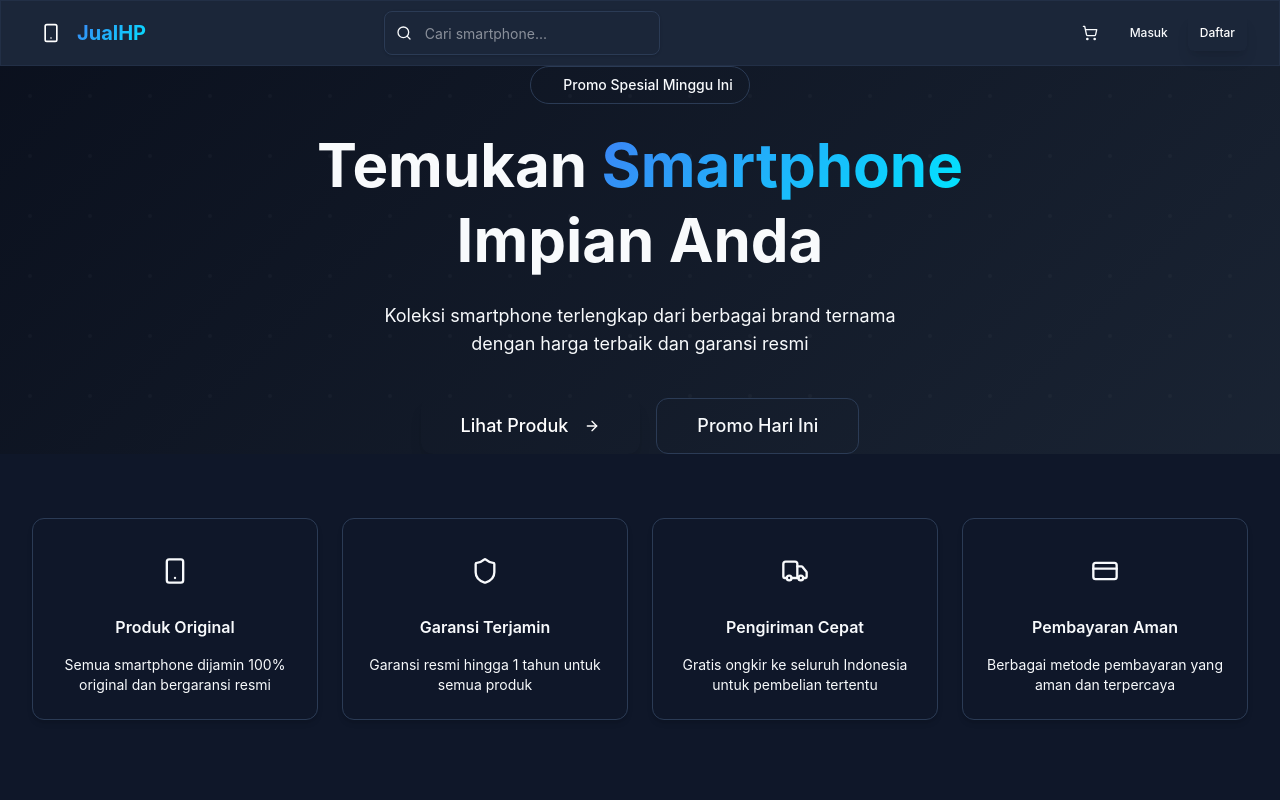
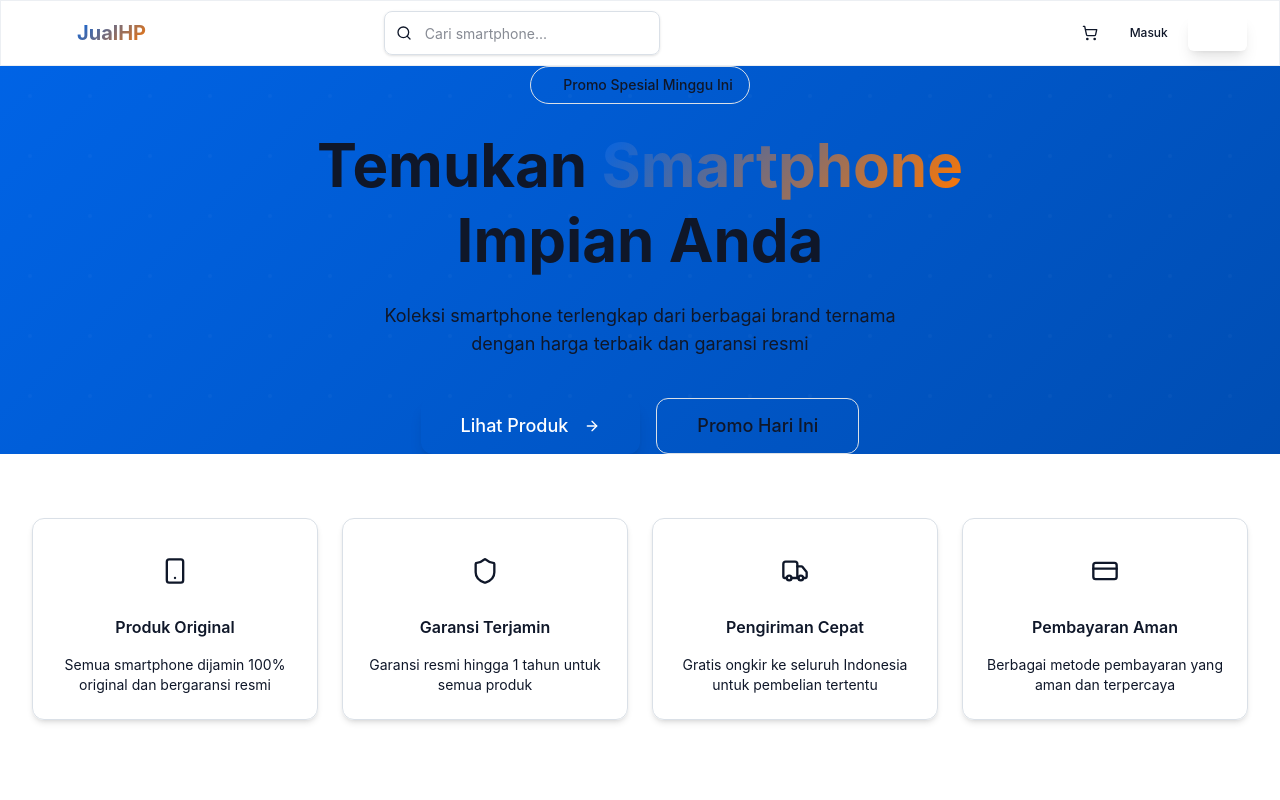
Before and after one commit to Arthav/jual-hp, a React (Vite) app in the folder fe-jual-hp/: page / in a window 1280 px wide. Shown: the top 800 px of the page. Built offline with nearby package versions, Linux system fonts and the light colour scheme.

Commit message:
feat: establish comprehensive design system with OLX-style colors, gradients, shadows, and utility classes for light/dark modes.

```diff
--- a/fe-jual-hp/src/index.css
+++ b/fe-jual-hp/src/index.css
@@ -1,36 +1,36 @@
 @import "tailwindcss";
 
-/* Design System - Phone E-Commerce */
+/* Design System - Phone E-Commerce (OLX-Style) */
 :root {
-  /* Primary - Electric Blue */
-  --primary: 217 91% 60%;
+  /* Primary - OLX Blue */
+  --primary: 214 100% 45%;
   --primary-foreground: 0 0% 100%;
-  --primary-glow: 217 91% 75%;
+  --primary-glow: 214 100% 55%;
 
-  /* Secondary - Slate */
-  --secondary: 215 25% 27%;
-  --secondary-foreground: 210 40% 98%;
+  /* Secondary - Light Gray */
+  --secondary: 210 20% 96%;
+  --secondary-foreground: 222 47% 11%;
 
-  /* Accent - Cyan */
-  --accent: 186 100% 50%;
-  --accent-foreground: 222 47% 11%;
+  /* Accent - OLX Orange */
+  --accent: 28 100% 50%;
+  --accent-foreground: 0 0% 100%;
 
-  /* Backgrounds */
-  --background: 222 47% 11%;
-  --foreground: 210 40% 98%;
+  /* Backgrounds - Clean White */
+  --background: 0 0% 100%;
+  --foreground: 222 47% 11%;
 
   /* Cards */
-  --card: 217 33% 17%;
-  --card-foreground: 210 40% 98%;
+  --card: 0 0% 100%;
+  --card-foreground: 222 47% 11%;
 
   /* Muted */
-  --muted: 217 33% 25%;
-  --muted-foreground: 215 20% 65%;
+  --muted: 210 20% 96%;
+  --muted-foreground: 215 25% 45%;
 
   /* Borders */
-  --border: 217 33% 25%;
-  --input: 217 33% 25%;
-  --ring: 217 91% 60%;
+  --border: 214 20% 88%;
+  --input: 214 20% 88%;
+  --ring: 214 100% 45%;
 
   /* Destructive */
   --destructive: 0 84% 60%;
@@ -40,64 +40,64 @@
   --success: 142 76% 36%;
   --success-foreground: 0 0% 100%;
 
-  /* Warning */
-  --warning: 38 92% 50%;
-  --warning-foreground: 0 0% 0%;
+  /* Warning - Use Accent Orange */
+  --warning: 28 100% 50%;
+  --warning-foreground: 0 0% 100%;
 
   /* Popover */
+  --popover: 0 0% 100%;
+  --popover-foreground: 222 47% 11%;
+
+  /* Radius */
+  --radius: 0.5rem;
+
+  /* Gradients */
+  --gradient-primary: linear-gradient(135deg, hsl(214 100% 45%), hsl(28 100% 50%));
+  --gradient-card: linear-gradient(180deg, hsl(0 0% 100%), hsl(210 20% 98%));
+  --gradient-hero: linear-gradient(135deg, hsl(214 100% 45%), hsl(214 100% 35%));
+
+  /* Shadows */
+  --shadow-sm: 0 2px 8px -2px hsl(0 0% 0% / 0.08);
+  --shadow-md: 0 4px 16px -4px hsl(0 0% 0% / 0.1);
+  --shadow-lg: 0 8px 32px -8px hsl(0 0% 0% / 0.15);
+  --shadow-glow: 0 0 30px hsl(214 100% 45% / 0.2);
+  --shadow-accent: 0 0 30px hsl(28 100% 50% / 0.2);
+}
+
+/* Dark mode override */
+.dark {
+  --primary: 214 100% 55%;
+  --primary-foreground: 0 0% 100%;
+
+  --secondary: 215 25% 20%;
+  --secondary-foreground: 210 40% 98%;
+
+  --accent: 28 100% 55%;
+  --accent-foreground: 0 0% 100%;
+
+  --background: 222 47% 11%;
+  --foreground: 210 40% 98%;
+
+  --card: 217 33% 17%;
+  --card-foreground: 210 40% 98%;
+
+  --muted: 217 33% 25%;
+  --muted-foreground: 215 20% 65%;
+
+  --border: 217 33% 25%;
+  --input: 217 33% 25%;
+
   --popover: 217 33% 17%;
   --popover-foreground: 210 40% 98%;
 
-  /* Radius */
-  --radius: 0.75rem;
-
-  /* Gradients */
-  --gradient-primary: linear-gradient(135deg, hsl(217 91% 60%), hsl(186 100% 50%));
+  --gradient-primary: linear-gradient(135deg, hsl(214 100% 55%), hsl(28 100% 55%));
   --gradient-card: linear-gradient(180deg, hsl(217 33% 20%), hsl(217 33% 14%));
   --gradient-hero: linear-gradient(135deg, hsl(222 47% 8%), hsl(217 33% 15%));
 
-  /* Shadows */
   --shadow-sm: 0 2px 8px -2px hsl(0 0% 0% / 0.3);
   --shadow-md: 0 4px 16px -4px hsl(0 0% 0% / 0.4);
   --shadow-lg: 0 8px 32px -8px hsl(0 0% 0% / 0.5);
-  --shadow-glow: 0 0 40px hsl(217 91% 60% / 0.3);
-  --shadow-accent: 0 0 30px hsl(186 100% 50% / 0.25);
-}
-
-/* Light mode override */
-.light {
-  --primary: 217 91% 50%;
-  --primary-foreground: 0 0% 100%;
-
-  --secondary: 215 20% 90%;
-  --secondary-foreground: 222 47% 11%;
-
-  --accent: 186 100% 42%;
-  --accent-foreground: 0 0% 100%;
-
-  --background: 0 0% 100%;
-  --foreground: 222 47% 11%;
-
-  --card: 0 0% 98%;
-  --card-foreground: 222 47% 11%;
-
-  --muted: 215 20% 95%;
-  --muted-foreground: 215 25% 45%;
-
-  --border: 215 20% 88%;
-  --input: 215 20% 88%;
-
-  --popover: 0 0% 100%;
-  --popover-foreground: 222 47% 11%;
-
-  --gradient-primary: linear-gradient(135deg, hsl(217 91% 50%), hsl(186 100% 42%));
-  --gradient-card: linear-gradient(180deg, hsl(0 0% 100%), hsl(215 20% 97%));
-  --gradient-hero: linear-gradient(135deg, hsl(0 0% 98%), hsl(215 20% 94%));
-
-  --shadow-sm: 0 2px 8px -2px hsl(0 0% 0% / 0.08);
-  --shadow-md: 0 4px 16px -4px hsl(0 0% 0% / 0.12);
-  --shadow-lg: 0 8px 32px -8px hsl(0 0% 0% / 0.15);
-  --shadow-glow: 0 0 40px hsl(217 91% 50% / 0.15);
+  --shadow-glow: 0 0 40px hsl(214 100% 55% / 0.3);
 }
 
 * {
```
